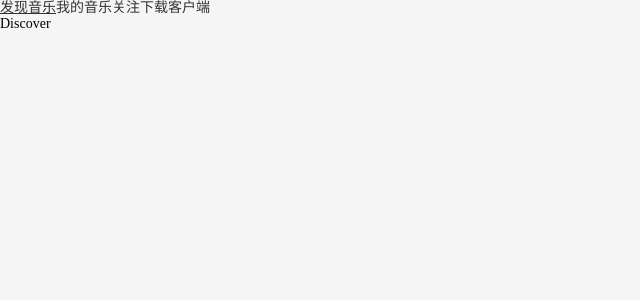
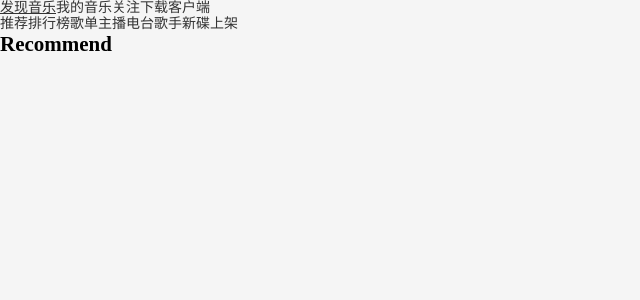
Before and after one commit to curder/react-demo, a React (Create React App) app in the folder 11-react-music/: page /discover in a window 1280 px wide. Shown: the top 300 px of the page, without its empty margins (0-640 px from the left). Built offline with nearby package versions, Linux system fonts and the light colour scheme.

Commit message:
feat(router): update Discover page structure and add subpages

```diff
--- /dev/null
+++ b/11-react-music/src/pages/discover/album/index.tsx
@@ -0,0 +1,12 @@
+import { memo } from 'react'
+import type { FC, ReactNode } from 'react'
+
+interface AlbumProps {
+  children?: ReactNode
+}
+
+const Album: FC<AlbumProps> = (props) => {
+  return <>Album</>
+}
+
+export default memo(Album)
--- /dev/null
+++ b/11-react-music/src/pages/discover/artist/index.tsx
@@ -0,0 +1,12 @@
+import { memo } from 'react'
+import type { FC, ReactNode } from 'react'
+
+interface ArtistProps {
+  children?: ReactNode
+}
+
+const Artist: FC<ArtistProps> = (props) => {
+  return <>Artist</>
+}
+
+export default memo(Artist)
--- /dev/null
+++ b/11-react-music/src/pages/discover/djradio/index.tsx
@@ -0,0 +1,12 @@
+import { memo } from 'react'
+import type { FC, ReactNode } from 'react'
+
+interface DjradioProps {
+  children?: ReactNode
+}
+
+const Djradio: FC<DjradioProps> = (props) => {
+  return <>Djradio</>
+}
+
+export default memo(Djradio)
--- /dev/null
+++ b/11-react-music/src/pages/discover/index.tsx
@@ -0,0 +1,27 @@
+import { memo, Suspense } from 'react'
+import type { FC, ReactNode } from 'react'
+import { Link, Outlet } from 'react-router-dom'
+
+interface DiscoverProps {
+  children?: ReactNode
+}
+
+const Discover: FC<DiscoverProps> = (props) => {
+  return (
+    <>
+      <div>
+        <Link to="/discover/recommend">推荐</Link>
+        <Link to="/discover/toplist">排行榜</Link>
+        <Link to="/discover/playlist">歌单</Link>
+        <Link to="/discover/djradio">主播电台</Link>
+        <Link to="/discover/artist">歌手</Link>
+        <Link to="/discover/album">新碟上架</Link>
+      </div>
+      <Suspense fallback="Loading...">
+        <Outlet />
+      </Suspense>
+    </>
+  )
+}
+
+export default memo(Discover)
--- /dev/null
+++ b/11-react-music/src/pages/discover/playlist/index.tsx
@@ -0,0 +1,12 @@
+import { memo } from 'react'
+import type { FC, ReactNode } from 'react'
+
+interface PlaylistProps {
+  children?: ReactNode
+}
+
+const Playlist: FC<PlaylistProps> = (props) => {
+  return <>Playlist</>
+}
+
+export default memo(Playlist)
--- a/11-react-music/src/pages/discover/recommend/index.tsx
+++ b/11-react-music/src/pages/discover/recommend/index.tsx
@@ -1,12 +1,17 @@
-import { memo } from 'react'
+import { memo, Suspense } from 'react'
 import type { FC, ReactNode } from 'react'
+import { Link, Outlet } from 'react-router-dom'
 
-interface DiscoverProps {
+interface RecommendProps {
   children?: ReactNode
 }
 
-const Discover: FC<DiscoverProps> = (props) => {
-  return <>Discover</>
+const Recommend: FC<RecommendProps> = (props) => {
+  return (
+    <>
+      <h2>Recommend</h2>
+    </>
+  )
 }
 
-export default memo(Discover)
+export default memo(Recommend)
--- /dev/null
+++ b/11-react-music/src/pages/discover/toplist/index.tsx
@@ -0,0 +1,12 @@
+import { memo } from 'react'
+import type { FC, ReactNode } from 'react'
+
+interface ToplistProps {
+  children?: ReactNode
+}
+
+const Toplist: FC<ToplistProps> = (props) => {
+  return <>Toplist</>
+}
+
+export default memo(Toplist)
--- a/11-react-music/src/router/index.tsx
+++ b/11-react-music/src/router/index.tsx
@@ -2,14 +2,32 @@ import { lazy } from 'react'
 import { RouteObject } from 'react-router-dom'
 import { Navigate } from 'react-router-dom'
 
-const Discover = lazy(() => import('@/pages/discover/recommend'))
-const My = lazy(() => import('@/pages/my'))
-const Friend = lazy(() => import('@/pages/firend'))
-const Download = lazy(() => import('@/pages/download'))
+const Discover = lazy(() => import('@/pages/discover/index')) // 发现音乐 - 推荐
+const Recommend = lazy(() => import('@/pages/discover/recommend')) // 发现音乐 - 推荐
+const Toplist = lazy(() => import('@/pages/discover/toplist')) // 发现音乐 - 排行榜
+const Playlist = lazy(() => import('@/pages/discover/playlist')) // 发现音乐 - 歌单
+const Djradio = lazy(() => import('@/pages/discover/djradio')) // 发现音乐 - 主播电台
+const Artist = lazy(() => import('@/pages/discover/artist')) // 发现音乐 - 歌手
+const Album = lazy(() => import('@/pages/discover/album')) // 发现音乐 - 新碟上架
+const My = lazy(() => import('@/pages/my')) // 我的音乐
+const Friend = lazy(() => import('@/pages/firend')) // 关注
+const Download = lazy(() => import('@/pages/download')) // 下载客户端
 
 const routers: RouteObject[] = [
   { path: '/', element: <Navigate to="/discover" /> },
-  { path: '/discover', element: <Discover /> },
+  {
+    path: '/discover',
+    element: <Discover />,
+    children: [
+      { path: '/discover', element: <Recommend /> },
+      { path: '/discover/recommend', element: <Recommend /> },
+      { path: '/discover/toplist', element: <Toplist /> },
+      { path: '/discover/playlist', element: <Playlist /> },
+      { path: '/discover/djradio', element: <Djradio /> },
+      { path: '/discover/artist', element: <Artist /> },
+      { path: '/discover/album', element: <Album /> }
+    ]
+  },
   { path: '/my', element: <My /> },
   { path: '/friend', element: <Friend /> },
   { path: '/download', element: <Download /> }
```
